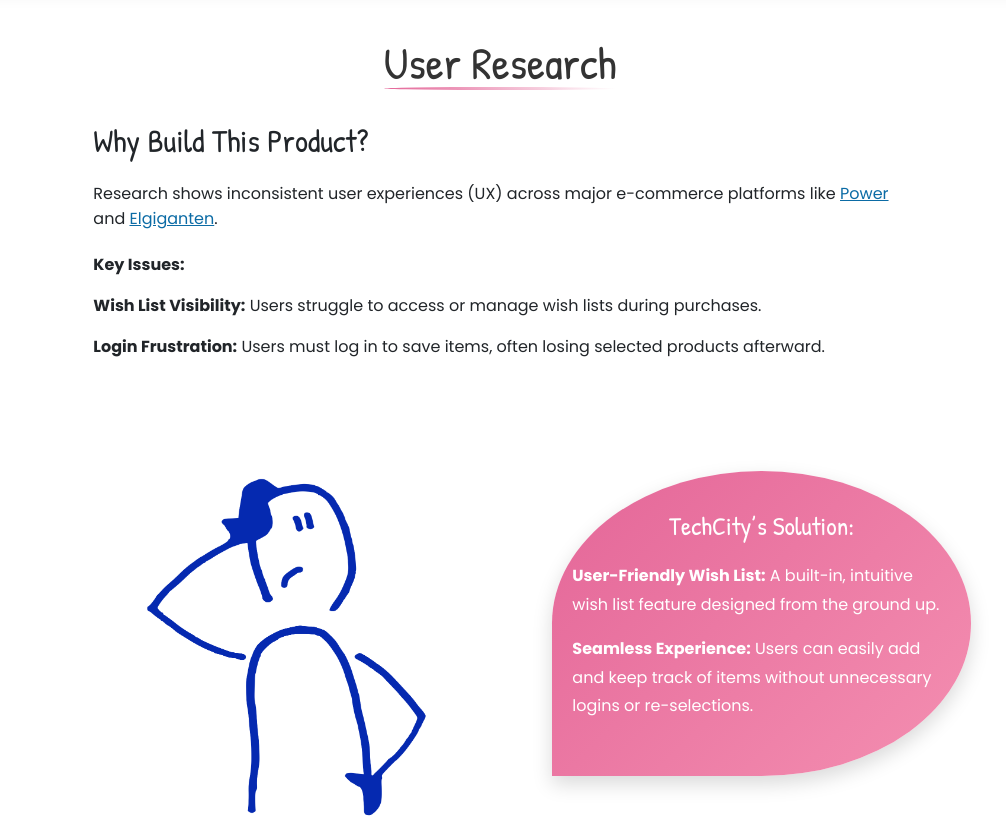
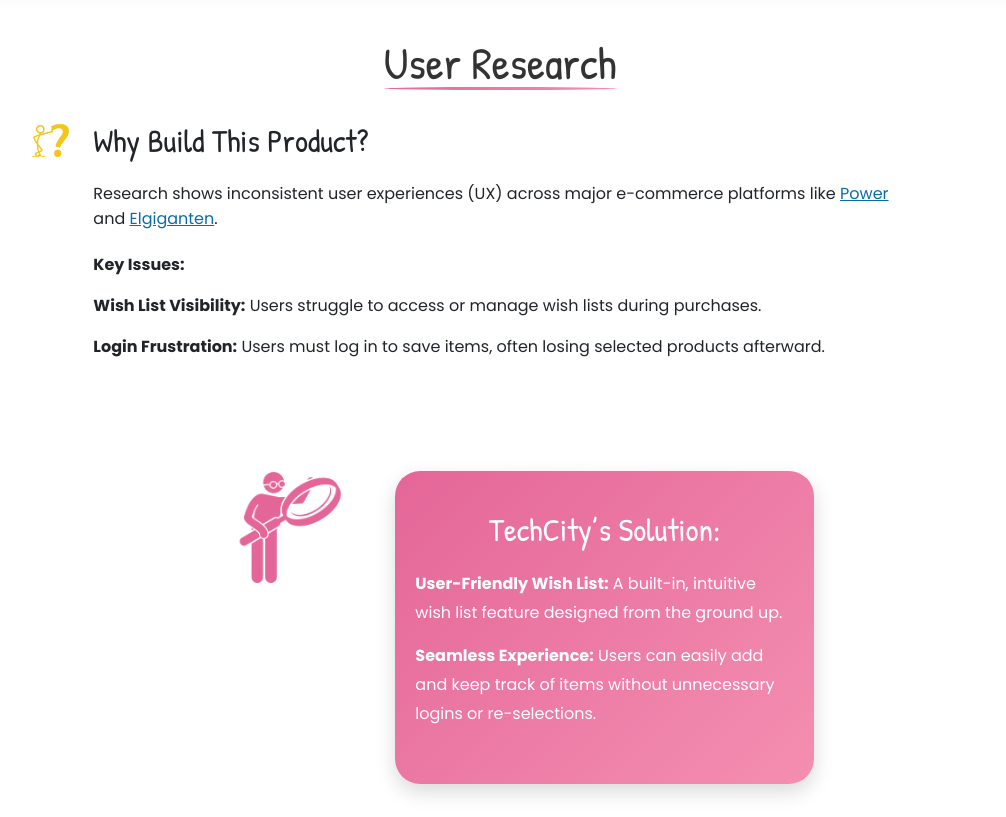
Before and after one commit to Marahkny/Marahs-portofolio, a React (Create React App) app: page /techcity in a window 1280 px wide. Shown: the part 1080-1897 px from the top of the page, without its empty margins (140-1146 px from the left). Built offline with nearby package versions, Linux system fonts and the light colour scheme.

Commit message:
Ditt meddelande här

```diff
--- a/src/BackToTopButton.js
+++ b/src/BackToTopButton.js
@@ -40,7 +40,7 @@ const BackToTopButton = () => {
             backgroundColor: '#0b6ba5',
             color: '#fff',
             border: 'none',
-            borderRadius: '50px 50px 0 50px', // Curved corners with an asymmetric shape
+            borderRadius: '25px', // Curved corners with an asymmetric shape
             boxShadow: '0px 8px 20px rgba(0, 0, 0, 0.15)',
             padding: '10px 20px',
             fontSize: '16px',
--- a/src/FancyText.css
+++ b/src/FancyText.css
@@ -12,7 +12,7 @@
     bottom: 0px;
     width: 100%;
     height: 3px;
-    background: linear-gradient(to right, #E46698, #ffffff50);
+    background: linear-gradient(135deg, #e46698, #f48fb1);
     border-radius: 50%;
     transform: skewX(70deg);
   }
--- a/src/footer.js
+++ b/src/footer.js
@@ -4,7 +4,7 @@ import { FaEnvelope, FaLinkedinIn } from 'react-icons/fa';
 
 const Footer = () => {
   return (
-    <footer className="bg-light text-center py-4" style={{ borderTop: '1px solid #dee2e6' }}>
+    <footer className="bg-light text-center py-5" >
       <div className="container">
         <p className="mb-2" style={{ fontSize: '24px', color: 'black',  fontFamily: 'Patrick Hand, cursive'  }}>
           I make your web easy to use.
--- a/src/tech/Problem.js
+++ b/src/tech/Problem.js
@@ -10,9 +10,17 @@ const Problem = () => {
    <Container fluid className="d-flex flex-column align-items-center mb-5">
 
   {/* Section 1: Problem Statement */}
+  <Row className="justify-content-center align-items-start " style={{ width: '100%', margin: '0' }}>
+  <Col xs={3} md={2} className="d-flex justify-content-end">
+      <img className="img-fluid" src="/Photos/fråga.png" alt="Solution Illustration" style={{maxWidth:'20%'}} />
+    </Col>
+    <Col xs={9} md={10} className="text-start">
+      <h4 style={{ fontFamily: 'Patrick Hand, cursive', fontSize: '2rem', marginBottom: '20px' }}>Why Build This Product?</h4>   </Col>
+
+
+  </Row>
   <Row className="justify-content-center align-items-start mb-5" style={{ width: '100%', margin: '0' }}>
     <Col md={8} className="text-start">
-      <h4 style={{ fontFamily: 'Patrick Hand, cursive', fontSize: '2rem', marginBottom: '20px' }}>Why Build This Product?</h4>
       <p>Research shows inconsistent user experiences (UX) across major e-commerce platforms like <a href="https://www.power.se/" target="_blank" rel="noopener noreferrer" style={{ color: '#0b6ba5', textDecoration: 'underline' }}>Power</a> and <a href="https://www.elgiganten.se/" target="_blank" rel="noopener noreferrer" style={{ color: '#0b6ba5', textDecoration: 'underline' }}>Elgiganten</a>.</p>
       <p style={{ fontWeight: 'bold', marginTop: '20px' }}>Key Issues:</p>
       <ul style={{ listStyleType: 'none', paddingLeft: '0' }}>
@@ -22,27 +30,31 @@ const Problem = () => {
     </Col>
   </Row>
 
+
   {/* Section 2: Solution Statement */}
   <Row className="justify-content-center align-items-start mb-5 mt-5" style={{ width: '100%', margin: '0' }}>
-  <Col md={5} className="d-flex justify-content-center">
-      <img className="img-fluid" src="/Photos/problem.png" alt="Solution Illustration" style={{maxWidth:'60%'}} />
+  <Col md={2} className="d-flex justify-content-center">
+      <img className="img-fluid" src="/Photos/sök.png" alt="Solution Illustration" style={{maxWidth:'60%'}} />
     </Col>
     <Col md={4} style={{
     background: 'linear-gradient(135deg, #e46698, #f48fb1)', // Pink gradient
     color: 'white',
     padding: '40px 20px', // Adds even top and bottom padding
-    borderRadius: '50% 50% 50% 0', // Asymmetric rounded corners
+    borderRadius: '25px', // Rounded corners for bubble effect
     boxShadow: '0px 8px 20px rgba(0, 0, 0, 0.15)', // Soft shadow
     display: 'flex',
     flexDirection: 'column',
-    justifyContent: 'center', // Centers content vertically
+    justifyContent: 'start', // Centers content vertically
     alignItems: 'center', // Centers content horizontally
     textAlign: 'left', // Centers text within elements
     maxWidth: '100%',
+    position: 'relative', // Needed for arrow positioning
 }}>
+
+
   <h4 style={{
       fontFamily: 'Patrick Hand, cursive',
-      fontSize: 'clamp(1.5rem, 2vw, 2.2rem)', // Responsive font size
+      fontSize: 'clamp(2rem, 2vw, 2.2rem)', // Responsive font size
       marginBottom: '20px',
       color: 'white'
   }}>
@@ -62,6 +74,7 @@ const Problem = () => {
     </li>
   </ul>
 </Col>
+
   </Row>
 
   {/* Section 3: User Profile and Goals */}
```
Also changed, not shown: public/Photos/fråga.png (added), public/Photos/sök.png (added).
